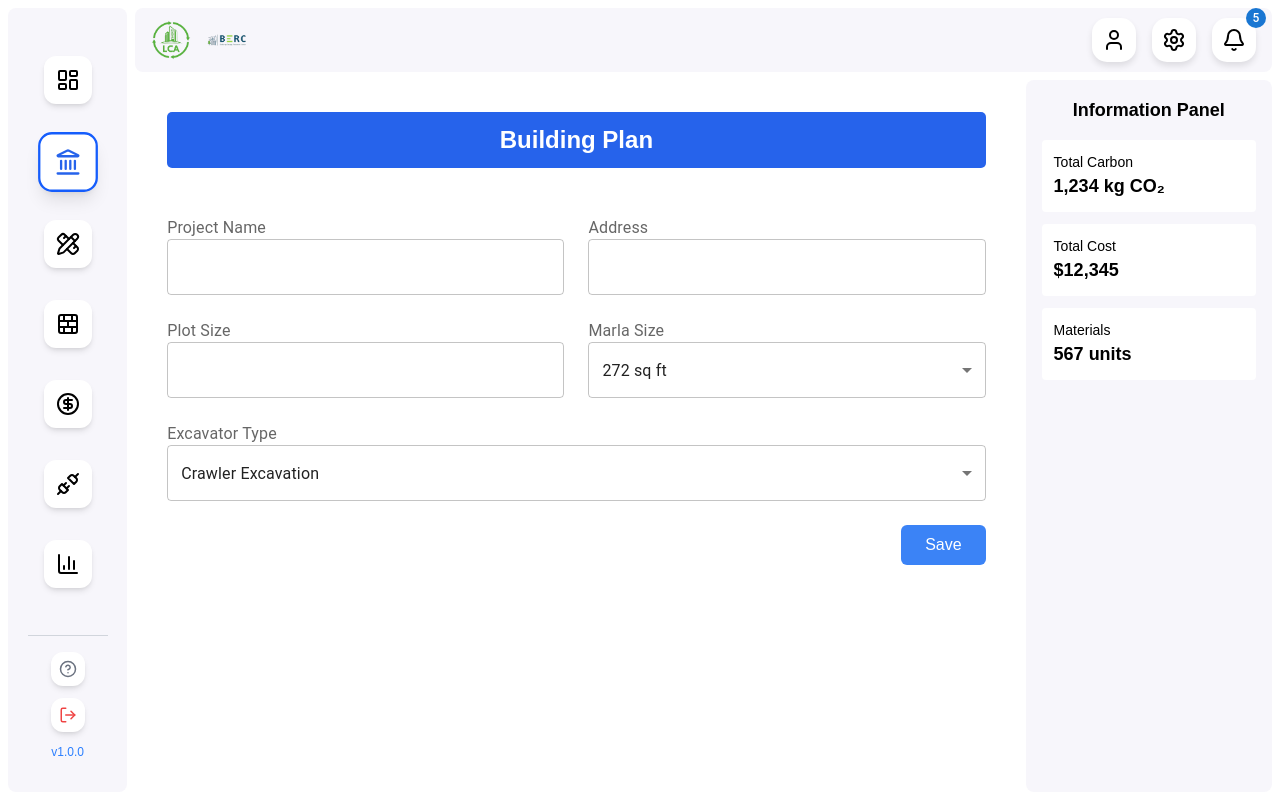
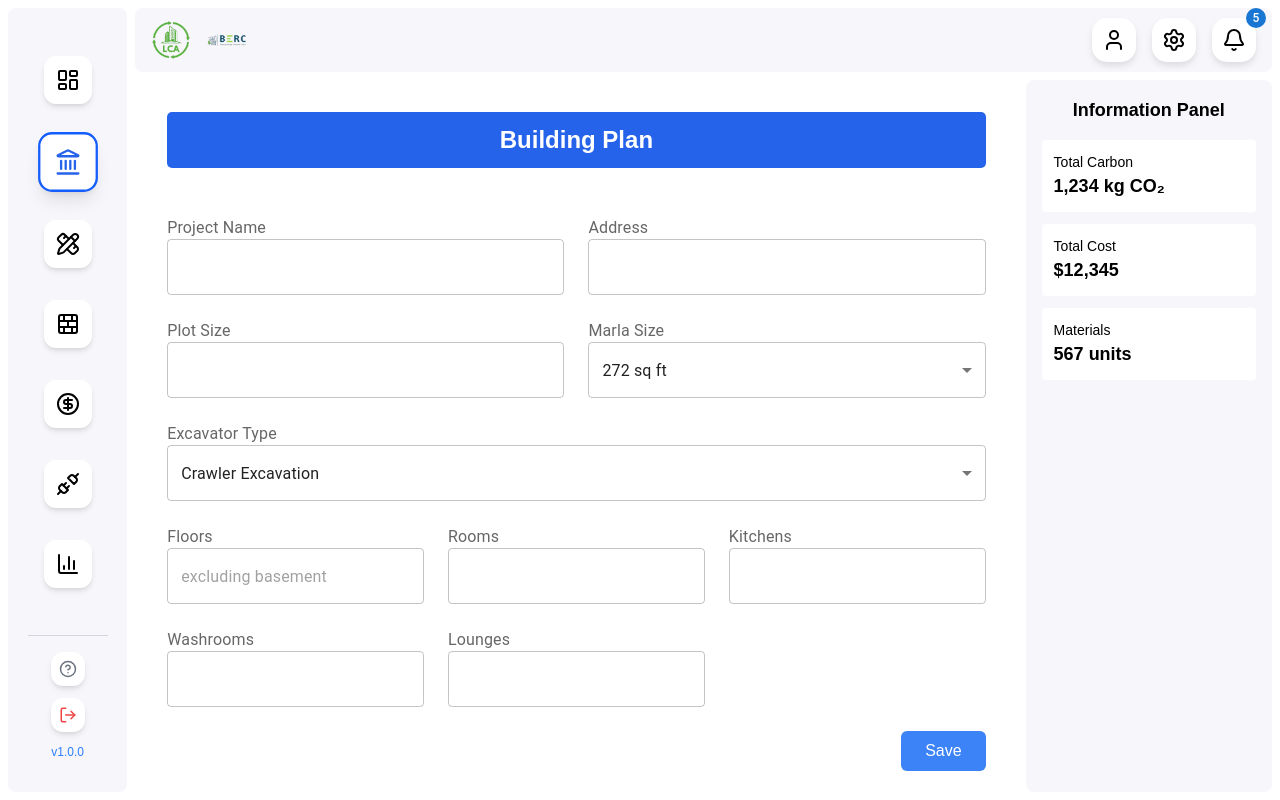
Before and after one commit to mianfarooqazam/life-cycle, a Next.js app: page / in a window 1280 px wide. Both pictures are taken after a click on the element 67 px from the left and 163 px from the top of the page. Built offline with nearby package versions, Linux system fonts and the light colour scheme; a web font is replaced by a local one.

Commit message:
Building details added

```diff
--- a/src/app/pages/BuildingPlan.js
+++ b/src/app/pages/BuildingPlan.js
@@ -24,6 +24,11 @@ export default function BuildingPlan() {
         isBasementUsed,
         foundationType,
         excavatorType,
+        numberOfFloors,
+        numberOfRooms,
+        numberOfKitchens,
+        numberOfWashrooms,
+        numberOfLounges,
         updateBuildingPlan
     } = useBuildingPlanStore();
 
@@ -34,7 +39,12 @@ export default function BuildingPlan() {
         marlaSize: marlaSize || 272,
         isBasementUsed: isBasementUsed || 'no',
         foundationType: foundationType || '',
-        excavatorType: excavatorType || 'Crawler Excavation'
+        excavatorType: excavatorType || 'Crawler Excavation',
+        numberOfFloors: numberOfFloors || '',
+        numberOfRooms: numberOfRooms || '',
+        numberOfKitchens: numberOfKitchens || '',
+        numberOfWashrooms: numberOfWashrooms || '',
+        numberOfLounges: numberOfLounges || ''
     });
 
     useEffect(() => {
@@ -45,22 +55,67 @@ export default function BuildingPlan() {
             marlaSize: marlaSize || 272,
             isBasementUsed: isBasementUsed || 'no',
             foundationType: foundationType || '',
-            excavatorType: excavatorType || 'Crawler Excavation'
+            excavatorType: excavatorType || 'Crawler Excavation',
+            numberOfFloors: numberOfFloors || '',
+            numberOfRooms: numberOfRooms || '',
+            numberOfKitchens: numberOfKitchens || '',
+            numberOfWashrooms: numberOfWashrooms || '',
+            numberOfLounges: numberOfLounges || ''
         });
-    }, [projectName, address, plotSize, marlaSize, isBasementUsed, foundationType, excavatorType]);
+    }, [projectName, address, plotSize, marlaSize, isBasementUsed, foundationType, excavatorType,
+        numberOfFloors, numberOfRooms, numberOfKitchens, numberOfWashrooms, numberOfLounges]);
 
     const handleInputChange = (e) => {
         const { name, value } = e.target;
         setFormData(prev => ({ ...prev, [name]: value }));
     };
 
+    const getFloorsHelperText = (numberOfFloors) => {
+        const floors = parseInt(numberOfFloors);
+        if (!floors || floors <= 0) return '';
+
+        const floorNames = [];
+
+        floorNames.push('Ground Floor');
+
+        if (floors <= 3) {
+            for (let i = 1; i < floors; i++) {
+                const suffix = i === 1 ? 'st' : i === 2 ? 'nd' : i === 3 ? 'rd' : 'th';
+                floorNames.push(`${i}${suffix} Floor`);
+            }
+            return `(${floorNames.join(', ')})`;
+        } else {
+            const lastFloorIndex = floors - 1;
+            const suffix = lastFloorIndex === 1 ? 'st' :
+                          lastFloorIndex === 2 ? 'nd' :
+                          lastFloorIndex === 3 ? 'rd' : 'th';
+
+            return `(Ground Floor --- ${lastFloorIndex}${suffix} Floor)`;
+        }
+    };
+
+    const validateBuildingDetails = () => {
+        // Check if all building details are filled
+        return formData.numberOfFloors &&
+               formData.numberOfRooms &&
+               formData.numberOfKitchens &&
+               formData.numberOfWashrooms &&
+               formData.numberOfLounges;
+    };
+
     const handleSave = () => {
-        // Validation
+        // Basic validation
         if (!formData.plotSize || !formData.marlaSize || !formData.isBasementUsed) {
             return false;
         }
 
+        // Foundation type validation
         if (formData.isBasementUsed === 'yes' && !formData.foundationType) {
+            return false;
+        }
+
+        // Building details validation
+        if (!validateBuildingDetails()) {
             return false;
         }
 
@@ -69,10 +124,31 @@ export default function BuildingPlan() {
         updateBuildingPlan({
             ...formData,
             marlaSize: parseInt(formData.marlaSize),
+            numberOfFloors: formData.numberOfFloors ? parseInt(formData.numberOfFloors) : 0,
+            numberOfRooms: formData.numberOfRooms ? parseInt(formData.numberOfRooms) : 0,
+            numberOfKitchens: formData.numberOfKitchens ? parseInt(formData.numberOfKitchens) : 0,
+            numberOfWashrooms: formData.numberOfWashrooms ? parseInt(formData.numberOfWashrooms) : 0,
+            numberOfLounges: formData.numberOfLounges ? parseInt(formData.numberOfLounges) : 0,
             plotArea
         });
 
         return true;
+    };
+
+    const getErrorMessage = () => {
+        if (!formData.plotSize || !formData.marlaSize || !formData.isBasementUsed) {
+            return "Plot size, marla size, and basement options are required!";
+        }
+
+        if (formData.isBasementUsed === 'yes' && !formData.foundationType) {
+            return "Foundation type is required when basement is used!";
+        }
+
+        if (!validateBuildingDetails()) {
+            return "floors, rooms, kitchens, washrooms and lounges are required!";
+        }
+
+        return "Please fill all required fields!";
     };
 
     const plotArea = formData.plotSize && formData.marlaSize
@@ -83,11 +159,12 @@ export default function BuildingPlan() {
         { value: 252, label: '252 sq ft' },
         { value: 272, label: '272 sq ft' }
     ];
+
     const excavatorOptions = [
         {
             value: "Crawler Excavation", label: "Crawler Excavation"
         }
-    ]
+    ];
 
     return (
         <div className="grid grid-cols-1 gap-6 p-2">
@@ -116,6 +193,7 @@ export default function BuildingPlan() {
                     type="number"
                     value={formData.plotSize}
                     onChange={handleInputChange}
+                    required
                 />
 
                 <TextInput
@@ -124,6 +202,7 @@ export default function BuildingPlan() {
                     value={formData.marlaSize}
                     onChange={handleInputChange}
                     options={marlaOptions}
+                    required
                 />
             </div>
 
@@ -173,14 +252,62 @@ export default function BuildingPlan() {
 
             {/* Excavator Type */}
             <div className="grid grid-cols-1">
-
                 <TextInput
                     label="Excavator Type"
                     name="excavatorType"
                     value={formData.excavatorType}
                     onChange={handleInputChange}
                     options={excavatorOptions}
+                />
+            </div>
 
+            {/* Building Details Section */}
+            <div className="grid grid-cols-1 md:grid-cols-3 gap-6">
+                <TextInput
+                    label="Floors"
+                    name="numberOfFloors"
+                    type="number"
+                    value={formData.numberOfFloors}
+                    onChange={handleInputChange}
+                    placeholder="excluding basement"
+                    helperText={getFloorsHelperText(formData.numberOfFloors)}
+                    required
+                />
+
+                <TextInput
+                    label="Rooms"
+                    name="numberOfRooms"
+                    type="number"
+                    value={formData.numberOfRooms}
+                    onChange={handleInputChange}
+                    required
+                />
+
+                <TextInput
+                    label="Kitchens"
+                    name="numberOfKitchens"
+                    type="number"
+                    value={formData.numberOfKitchens}
+                    onChange={handleInputChange}
+                    required
+                />
+
+                <TextInput
+                    label="Washrooms"
+                    name="numberOfWashrooms"
+                    type="number"
+                    value={formData.numberOfWashrooms}
+                    onChange={handleInputChange}
+                    required
+                />
+
+                <TextInput
+                    label="Lounges"
+                    name="numberOfLounges"
+                    type="number"
+                    value={formData.numberOfLounges}
+                    onChange={handleInputChange}
+                    required
                 />
             </div>
 
@@ -189,9 +316,7 @@ export default function BuildingPlan() {
                 <SaveButton
                     onClick={handleSave}
                     successMessage="Building Plan Saved Successfully"
-                    errorMessage={formData.isBasementUsed === 'yes' && !formData.foundationType
-                        ? "Foundation type is required when basement is used!"
-                        : "Plot size, marla size, and basement options are required!"}
+                    errorMessage={getErrorMessage()}
                 />
             </div>
         </div>
--- a/src/app/store/buildingPlanStore.js
+++ b/src/app/store/buildingPlanStore.js
@@ -12,6 +12,11 @@ export const useBuildingPlanStore = create(
       isBasementUsed: 'no',
       foundationType: '',
       excavatorType: 'Crawler Excavation',
+      numberOfFloors: '',
+      numberOfRooms: '',
+      numberOfKitchens: '',
+      numberOfWashrooms: '',
+      numberOfLounges: '',
 
       updateBuildingPlan: (data) => set(data),
     }),
```
